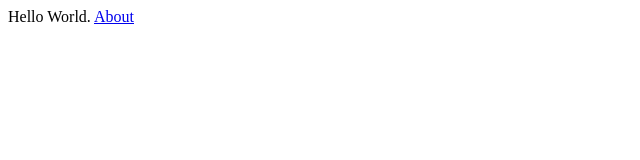
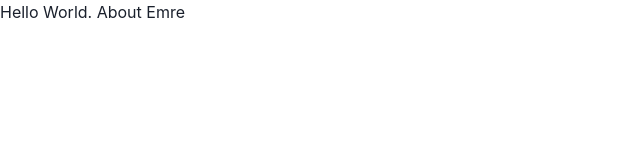
Before and after one commit to damla/sinestezi, a Next.js app: page / in a window 1280 px wide. Shown: the top 160 px of the page, without its empty margins (0-640 px from the left). Built offline with nearby package versions, Linux system fonts and the light colour scheme.

Commit message:
initial commit

```diff
--- a/pages/_app.js
+++ b/pages/_app.js
@@ -1,10 +1,9 @@
-import * as React from "react";
 import { ChakraProvider } from "@chakra-ui/react";
-
-export function App({ Component }) {
+function MyApp({ Component, pageProps }) {
   return (
     <ChakraProvider>
-      <Component />
+      <Component {...pageProps} />
     </ChakraProvider>
   );
 }
+export default MyApp;
--- a/pages/index.js
+++ b/pages/index.js
@@ -5,7 +5,7 @@ export default function IndexPage() {
     <div>
       Hello World.{" "}
       <Link href="/about">
-        <a>About</a>
+        <a>About Emre</a>
       </Link>
     </div>
   );
```
